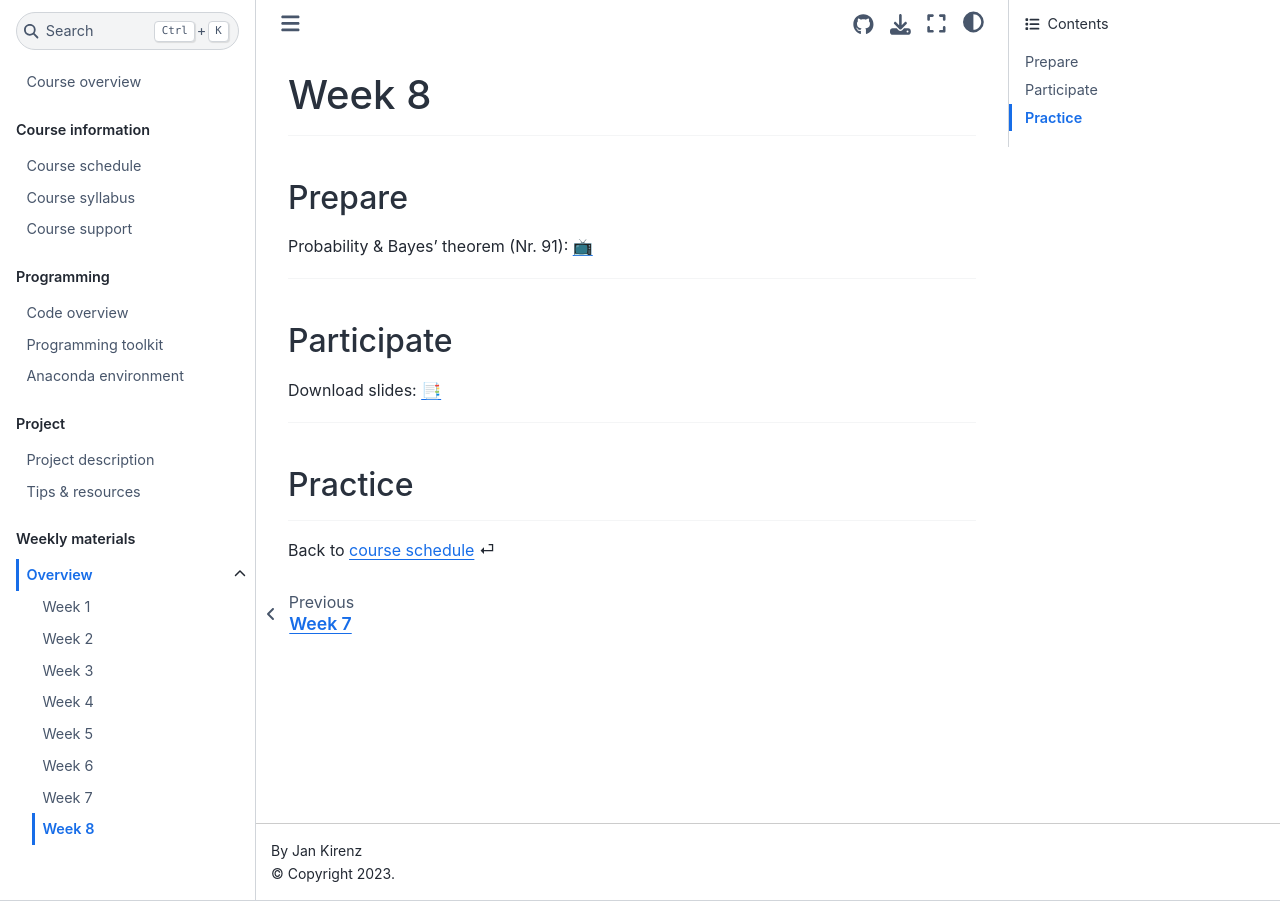
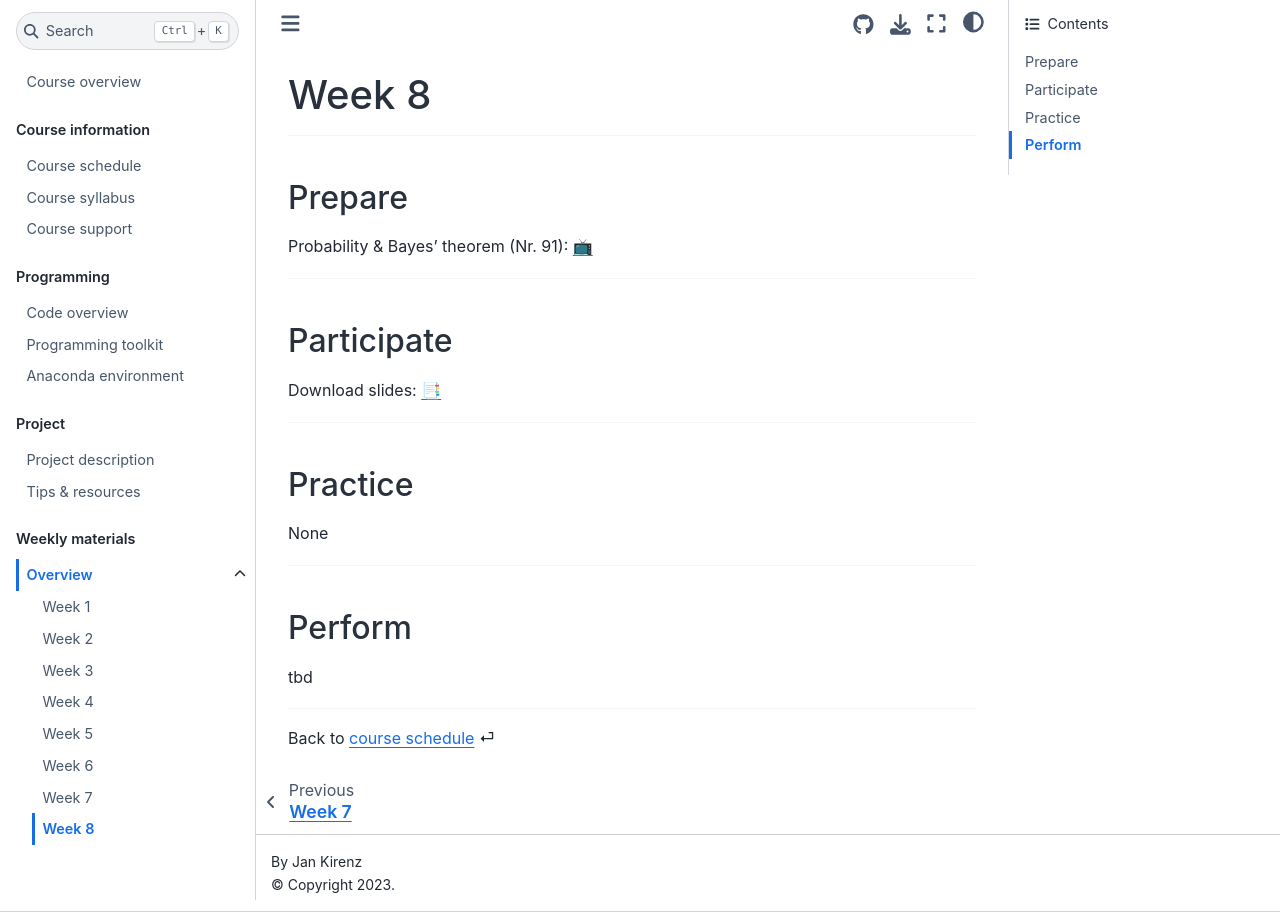
Before and after one commit to as-ws22/website, a Jupyter Book: the page built from weeks/week8.md, in a window 1280 px wide. Built offline with Jupyter Book 1.0.4 settings and Sphinx 7.4.7 and the Sphinx Book theme 1.1.4, drawn with Linux system fonts in a browser that asks for light colours; comment, search, counter and statistics services are not loaded.

Commit message:
Update week8.md

```diff
--- a/weeks/week8.md
+++ b/weeks/week8.md
@@ -24,8 +24,14 @@ Download slides: [📑](https://drive.google.com/file/d/10HNJ_5LvDrVLrVOXI9GhaXz
 ## Practice
 
 
+None
 
+---
 
+(perform)=
+## Perform
+
+tbd
 
 
 ---
```
